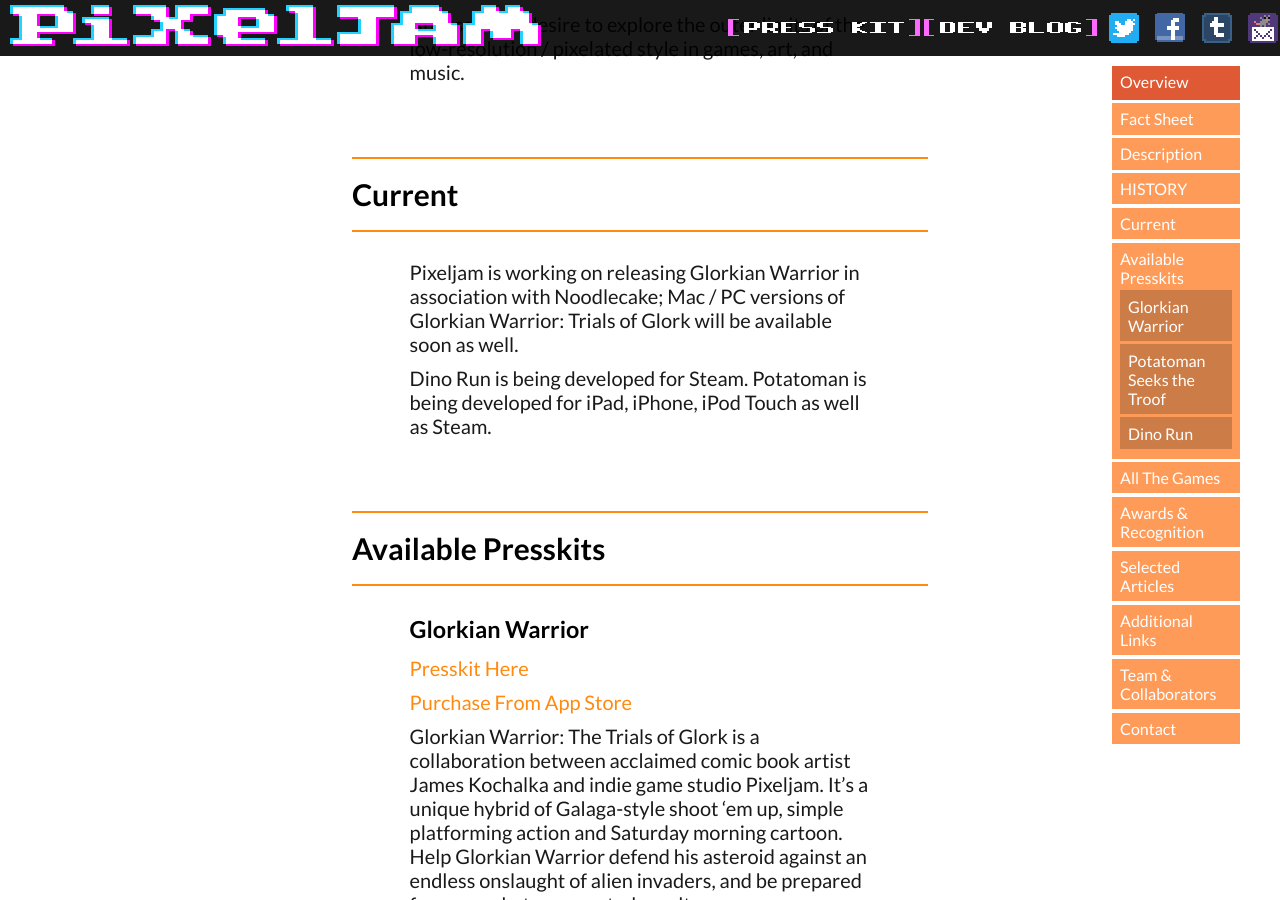
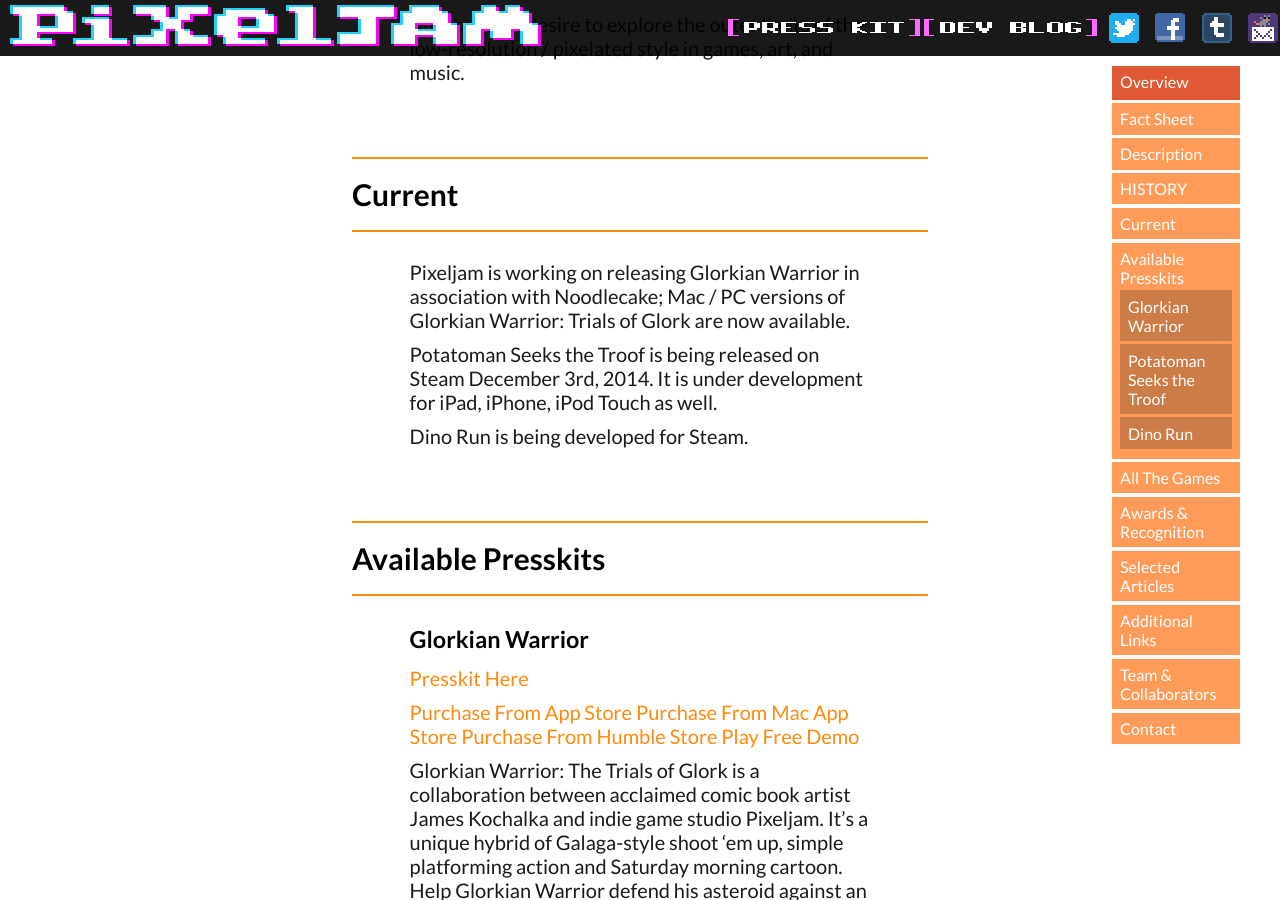
Before and after one commit to pixeljam/pixeljam.github.io, a Jekyll site: the page built from _posts/2005-05-01-pixeljam.md, in a window 1280 px wide and 900 px high, scrolled down 2101 px. Built offline with Jekyll 4.4.1, drawn with Linux system fonts in a browser that asks for light colours; nearby versions of some CDN libraries; some of the changed text lies outside the part shown.

Commit message:
[html] Updated header to include link on logo to main site [md] Updated Pixeljam base presskit with links to purchase options that were missing; added link to Pixeljam site [md] Updated Potatoman purchase links and site links. Fixed Youtube link to proper location.

```diff
--- a/_includes/nav.html
+++ b/_includes/nav.html
@@ -1,6 +1,6 @@
 <nav class="navigation">
   <ul>
-    <li class="logoli"><img src="{{ "/images/site/pixeljam.svg" | prepend: site.baseurl }}" class="logo" alt="Pixeljam" title="Pixeljam"></li>
+    <li class="logoli"><a href="//pixeljam.com/"><img src="{{ "/images/site/pixeljam.svg" | prepend: site.baseurl }}" class="logo" alt="Pixeljam" title="Pixeljam"></a></li>
     <li class="socialli">
       <ul class="social">
         <li><a href="//twitter.com/pixeljamgames"><span class="stwit"   ></span></a></li>
--- a/_posts/2005-05-01-pixeljam.md
+++ b/_posts/2005-05-01-pixeljam.md
@@ -114,9 +114,11 @@ An insatiable desire to explore the outer limits of the low-resolution / pixelat
 Current   {#current}
 -------------------
 
-Pixeljam is working on releasing Glorkian Warrior in association with Noodlecake; Mac / PC versions of Glorkian Warrior: Trials of Glork will be available soon as well.
+Pixeljam is working on releasing Glorkian Warrior in association with Noodlecake; Mac / PC versions of Glorkian Warrior: Trials of Glork  are now available.
 
-Dino Run is being developed for Steam. Potatoman is being developed for iPad, iPhone, iPod Touch as well as Steam.
+Potatoman Seeks the Troof is being released on Steam December 3rd, 2014. It is under development for iPad, iPhone, iPod Touch as well.
+
+Dino Run is being developed for Steam.
 
 
 
@@ -128,26 +130,29 @@ Available Presskits {#projects}
 [Presskit Here]({{site.baseurl}}/glorkian-warrior-the-trials-of-glork/)
 
 [Purchase From App Store](http://itunes.apple.com/app/id816399139)
+[Purchase From Mac App Store](https://itunes.apple.com/us/app/glorkian-warrior-trials-glork/id932978763)
+[Purchase From Humble Store](https://www.humblebundle.com/store/p/glorkianwarrior_thetrialsofglork_storefront)
+[Play Free Demo](//glorkianwarrior.com/online/)
 
 Glorkian Warrior: The Trials of Glork is a collaboration between acclaimed comic book artist James Kochalka and indie game studio Pixeljam. It's a unique hybrid of Galaga-style shoot 'em up, simple platforming action and Saturday morning cartoon. Help Glorkian Warrior defend his asteroid against an endless onslaught of alien invaders, and be prepared for somewhat unexpected results...
 
-<iframe class="thevideo" width="720" height="396" src="//www.youtube.com/embed/Qsvd3YIk8GA" frameborder="0" allowfullscreen></iframe>
+<iframe class="thevideo" width="720" height="396" src="//www.youtube.com/embed/8YASBInAnBM?rel=0&amp;showinfo=0" frameborder="0" allowfullscreen></iframe>
 
 
 ###Potatoman Seeks the Troof {#potatoman}
 [Presskit Here]({{site.baseurl}}/potatoman-seeks-the-troof/)
 
 ####Purchase Links
-* [Humble Store](#)
-* [Ouya](#)
-* [Fastspring](#)
-* [Mac App Store](#)
-* [Bandcamp (With Soundtrack)](#)
-* [Bandcamp (Soundtrack Only)](#)
+* [Humble Store](https://www.humblebundle.com/store/p/potatomanseeksthetroof_storefront)
+* [Ouya](https://www.ouya.tv/game/Potato-Man-Seeks-the-Troof/)
+* [Fastspring](http://sites.fastspring.com/pixeljam/product/potatoman)
+* [Mac App Store](http://itunes.apple.com/us/app/potatoman-seeks-the-troof/id593593154?mt=12)
+* [Bandcamp (With Soundtrack)](http://pixeljam.bandcamp.com/album/potatoman-game-and-soundtrack)
+* [Bandcamp (Soundtrack Only)](http://pixeljam.bandcamp.com/album/potatoman-seeks-the-troof-ost)
 
 In a world where the Troof is an unanswered question, Potatoman quests through the riddle. Through desert wastelands, thick forests, and dystopian cities, nothing is what it seems. With only his wits, his jump, and a question, Potatoman must potato forth through quirky and challenging platforming puzzles! Jump, run, and engage in humorous potatosophical debate as your avatar dies a thousand deaths... encounter spud-shredding baddies and quick platformer pacing in this new Pixeljam release. Dont end up a potato pancake... go forward and seek the Troof!
 
-<iframe class="thevideo" width="720" height="396" src="//www.youtube.com/embed/CnAeHNZAbNs" frameborder="0" allowfullscreen></iframe>
+<iframe class="thevideo" width="720" height="396" src="//www.youtube.com/embed/OLNNLZEZAuc?rel=0&amp;showinfo=0" frameborder="0" allowfullscreen></iframe>
 
 
 ###Dino Run {#dino-run}
@@ -155,11 +160,11 @@ In a world where the Troof is an unanswered question, Potatoman quests through t
 {::comment}[Presskit Here](#){:/comment}
 
 ####Purchase Links
-* [Humble Store](#)
-* [Fastspring](#)
-* [Mac App Store](#)
-* [Bandcamp (With Soundtrack)](#)
-* [Dino Rubbish Bundle](#)
+* [Direct from Pixeljam](http://sites.fastspring.com/pixeljam/product/dinorunse)
+* [Pixeljam Octology](http://pixeljam.com/octology/) - Features 8 Pixeljam Picks
+* [Mac App Store](http://itunes.apple.com/us/app/dino-run-se/id426805840)
+* [Bandcamp (With Soundtrack)](http://pixeljam.bandcamp.com/album/dino-run-se)
+* [Dino Rubbish Bundle](http://pixeljam.bandcamp.com/album/dinorubbish-megabundle)
 
 A Giant asteroid has crash landed and extinction may just be inevitable. You are a Velociraptor -- and you should probably start running for your life! Run, jump, catch a ride with a Pterodactyl, eat power-up plants & other things, save all the dino eggs you can!
 
@@ -222,8 +227,7 @@ Selected Articles   {#articles}
 
 > > *Anthony Burch* - [Destructoid review of "Gamma Bros"](http://www.destructoid.com/indie-nation-13-gamma-bros-79860.phtml)
 
-> Dino Run is the kind of game that reminds you why you started playing games for the first time... It's pure, simple, its premise has that certain geektastic wetness that games used to
-have before they sold out for every shade of brown and two flavors of protagonist.
+> Dino Run is the kind of game that reminds you why you started playing games for the first time... It's pure, simple, its premise has that certain geektastic wetness that games used to have before they sold out for every shade of brown and two flavors of protagonist.
 
 > > *Patrick Dugan* - [Play This Thing! Review of Dino Run](http://playthisthing.com/dino-run)
 
```
Also changed, not shown: other parts of _posts/2005-05-01-pixeljam.md (+2 -2 lines), _posts/2012-12-18-potatoman-seeks-the-troof.md (+16 -10 lines).
